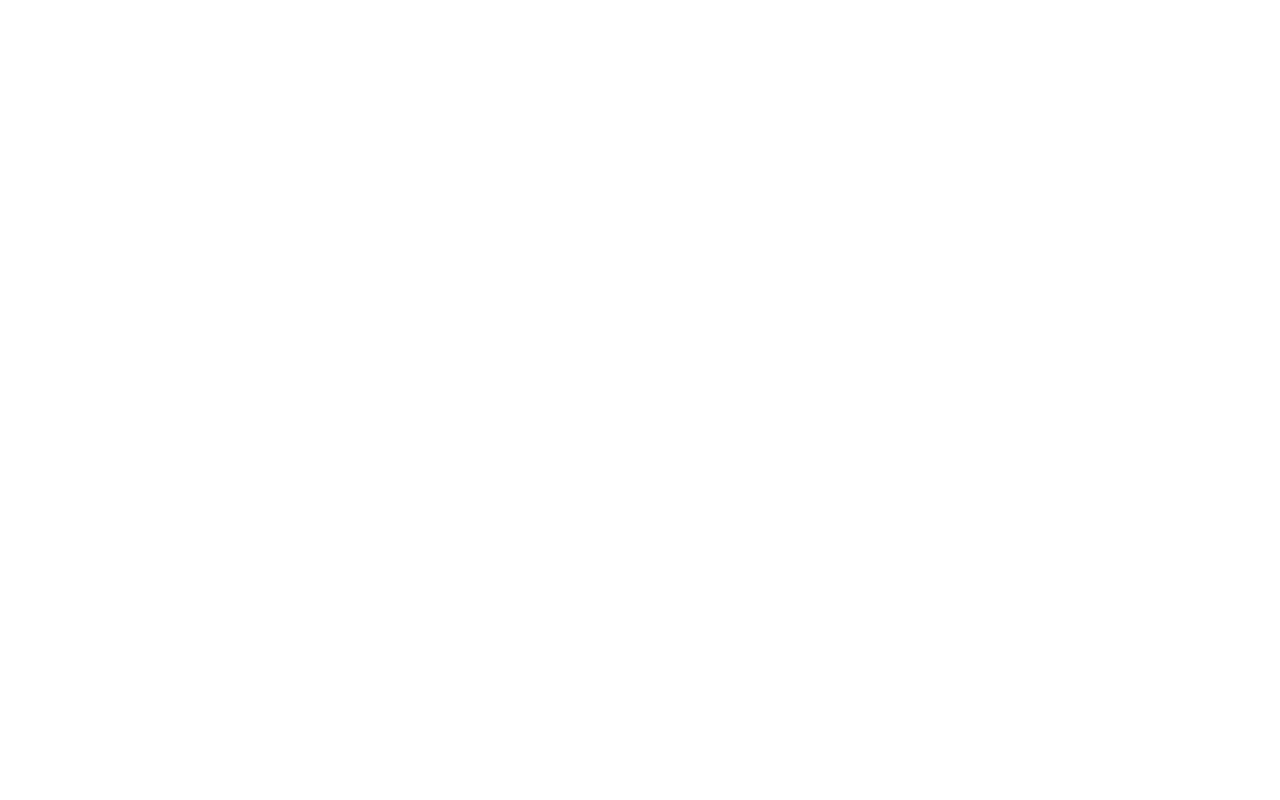
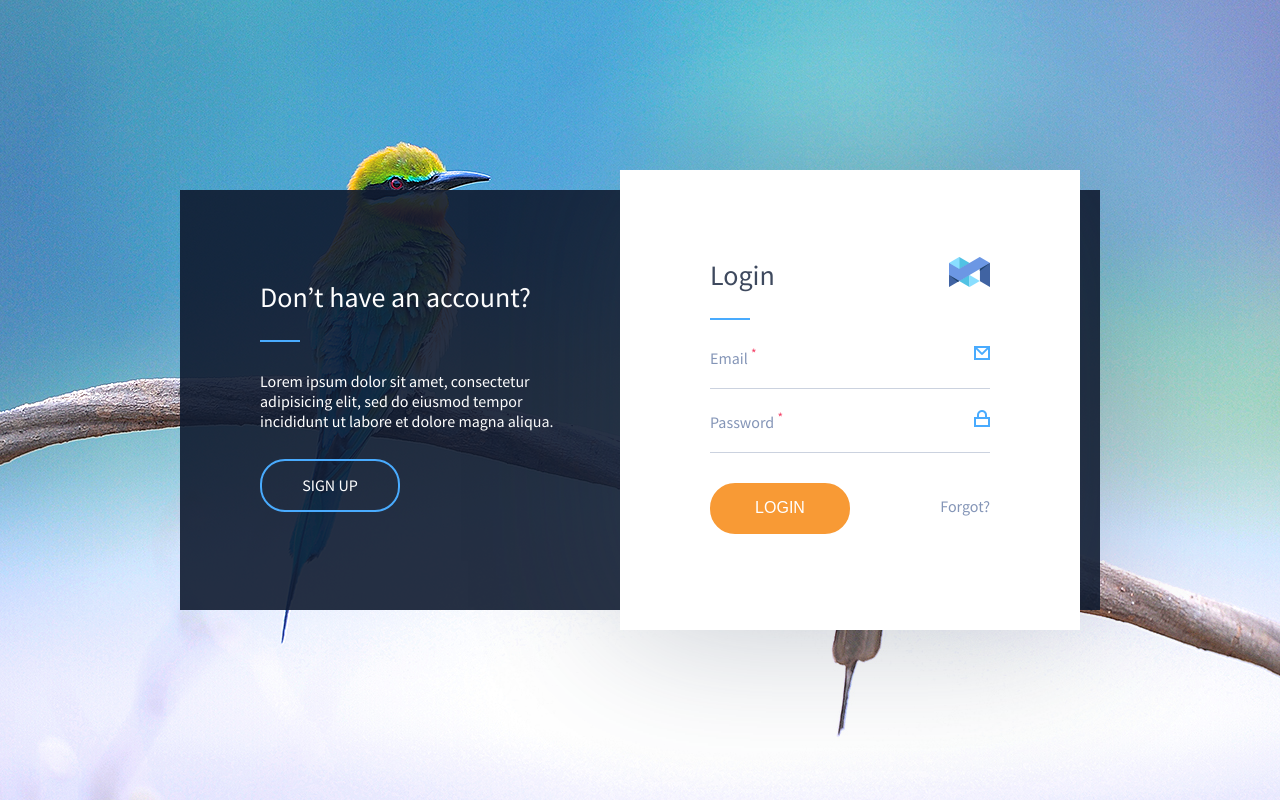
Before and after one commit to robertsneimanis/mg-frontend, a plain HTML site: page index.html in a window 1280 px wide. Drawn offline with nearby package versions, Linux system fonts and the light colour scheme.

Commit message:
added files

```diff
--- a/index.html
+++ b/index.html
@@ -1,11 +1,65 @@
 <!DOCTYPE html>
 <html lang="en">
+
 <head>
     <meta charset="UTF-8">
     <meta name="viewport" content="width=device-width, initial-scale=1.0">
-    <title>Document</title>
+    <title>Magebit</title>
+    <!-- <link rel="stylesheet" href="https://cdn.jsdelivr.net/npm/bootstrap@4.5.3/dist/css/bootstrap.min.css" integrity="sha384-TX8t27EcRE3e/ihU7zmQxVncDAy5uIKz4rEkgIXeMed4M0jlfIDPvg6uqKI2xXr2" crossorigin="anonymous"> -->
+    <link href="https://fonts.googleapis.com/css2?family=Source+Sans+Pro:wght@300;400;700&display=swap"
+        rel="stylesheet">
+    <link rel="stylesheet" href="style.css">
 </head>
+
 <body>
+    <!-- <div class="bg-animation"></div> -->
 
+    <div class="content-wrapper">
+        <div class="content-column">
+            <h3>Don’t have an account?</h3>
+            <p>Lorem ipsum dolor sit amet, consectetur adipisicing elit, sed do eiusmod tempor incididunt ut labore et
+                dolore magna aliqua.</p>
+            <a href="#" class="main-button login">Sign up</a>
+        </div>
+
+        <div class="content-column">
+            <h3>Have an account?</h3>
+            <p>Lorem ipsum dolor sit amet consectetur adipisicing elit.</p>
+            <a href="#" class="main-button login">Login</a>
+        </div>
+
+        <div class="form-container">
+            <div class="login-form">
+                <h3>Login</h3>
+                <img src="images/logo.png">
+                <form>
+                    <div class="form-group">
+                        <input type="email" name="email">
+                        <label for="email">
+                            Email <sup>*</sup>
+                            <img class='active' src="images/mail.png">
+                            <img class='not-active' src="images/mail-active.png">
+                        </label>
+                    </div>
+
+                    <div class="form-group">
+                        <input type="password" name="password">
+                        <label for="password">
+                            Password <sup>*</sup>
+                            <img class='active' src="images/lock.png">
+                            <img class='not-active' src="images/lock-active.png">
+                        </label>
+                    </div>
+
+                    <button type="submit" name="login" class="main-button form-button">Login</button>
+
+                    <a href="#" class="forgot-password">Forgot?</a>
+                </form>
+            </div>
+        </div>
+    </div>
+    <script src="https://code.jquery.com/jquery-3.5.1.min.js" crossorigin="anonymous"></script>
+    <script src="main.js"></script>
 </body>
+
 </html>
--- /dev/null
+++ b/main.js
@@ -0,0 +1,5 @@
+$(document).ready(function () {
+    $(".login").click(function () {
+        $(".form-container").toggleClass("show-register");
+    });
+});
--- /dev/null
+++ b/style.css
@@ -0,0 +1,263 @@
+*,
+::after,
+::before {
+    box-sizing: border-box;
+}
+
+body {
+    background-image: url("images/bg-image.jpg");
+    background-repeat: no-repeat;
+    height: 100vh;
+    min-height: 500px;
+    background-size: cover;
+    font-family: 'Source Sans Pro', sans-serif;
+    position: relative;
+    margin: 0;
+    padding: 0;
+    /* overflow: hidden; */
+    /* overflow-x: hidden; */
+}
+
+.main-button {
+    border: 2px solid #49abfe;
+    border-radius: 25px;
+    font-size: 16px;
+    color: #fff;
+    text-align: center;
+    padding-top: 14px;
+    padding-bottom: 15px;
+    min-width: 140px;
+    display: inline-block;
+    text-decoration: none;
+    text-transform: uppercase;
+    transition: all 0.1s;
+    margin-top: 12px;
+    margin-bottom: 10px;
+}
+
+.main-button:hover {
+    text-decoration: none;
+    background-color: #49abfe;
+}
+
+.main-button:focus {
+    outline: none;
+}
+
+.form-button {
+    margin-top: 6px;
+    background-color: #f89a35;
+    border-color: #f89a35;
+}
+
+.form-button:hover {
+    background-color: #f8bf35;
+    border-color: #f8bf35;
+}
+
+h3 {
+    font-weight: 400;
+    font-size: 28px;
+    position: relative;
+    margin-bottom: 56px;
+    margin-top: 0;
+}
+
+h3:after {
+    content: '';
+    position: absolute;
+    bottom: -27px;
+    left: 0;
+    width: 40px;
+    border-bottom: 2px solid #49abfe;
+}
+
+p {
+    /* max-width: 265px; */
+}
+
+.content-wrapper {
+    background-color: rgba(15, 26, 47, 0.9);
+    height: 420px;
+    width: 920px;
+    font-size: 16px;
+    color: #fff;
+    display: flex;
+    flex-wrap: wrap;
+    margin: 0;
+    position: relative;
+    top: 50%;
+    left: 50%;
+    -ms-transform: translate(-50%, -50%);
+    transform: translate(-50%, -50%);
+}
+
+.content-column {
+    margin-top: auto;
+    margin-bottom: auto;
+    padding-left: 80px;
+    padding-right: 80px;
+    -ms-flex: 0 0 50%;
+    flex: 0 0 50%;
+    max-width: 50%;
+    position: relative;
+    width: 100%;
+}
+
+.form-container {
+    -webkit-box-shadow: 0px 0px 140px 0px rgba(50, 66, 91, 0.3);
+    -moz-box-shadow: 0px 0px 140px 0px rgba(50, 66, 91, 0.3);
+    box-shadow: 0px 0px 140px 0px rgba(50, 66, 91, 0.3);
+    background-color: #fff;
+    position: absolute;
+    top: -20px;
+    right: 20px;
+    width: 460px;
+    height: 460px;
+    color: #3e495e;
+    padding-left: 90px;
+    padding-right: 90px;
+    transition: all 0.5s linear;
+    display: flex;
+    justify-content: center;
+}
+
+.login-form {
+    margin-top: auto;
+    margin-bottom: auto;
+    width: 280px;
+}
+
+.form-container h3 {
+    display: inline-block;
+}
+
+.form-container img {
+    float: right;
+}
+
+.show-register {
+    right: 440px;
+}
+
+.form-group {
+    position: relative;
+    padding-top: 22px;
+}
+
+input,
+label {
+    display: block;
+}
+
+label {
+    color: #8495b7;
+    position: absolute;
+    top: -3px;
+    left: 0;
+    font-size: 16px;
+    line-height: 16px;
+    width: 100%;
+}
+
+label sup {
+    color: #f44368;
+}
+
+input {
+    margin-bottom: 10px;
+    border-left: none;
+    border-right: none;
+    border-top: none;
+    border-bottom: 1px solid#cbd2df;
+    width: 100%;
+    margin-bottom: 24px;
+}
+
+input:last-child {
+    margin-bottom: 19px;
+}
+
+input:focus {
+    outline: none;
+}
+
+input:focus + label {
+    text-transform: uppercase;
+    font-weight: 600;
+    font-size: 11px;
+}
+
+.form-group img {
+    float: right;
+}
+
+.form-group .active {
+    display: none;
+}
+
+input:focus+label .active {
+    display: inline;
+}
+
+input:focus+label .not-active {
+    display: none;
+}
+
+.forgot-password {
+    float: right;
+    margin-top: 19px;
+    color: #8495b7;
+    font-size: 16px;
+    text-decoration: none;
+}
+
+.forgot-password:hover {
+    color: #8495b7;
+    text-decoration: none;
+    opacity: 0.8;
+}
+
+
+
+
+
+
+
+
+
+
+
+/* ========================================================== */
+
+/*
+.bg-animation {
+    background-image: url("images/bg-image.jpg");
+    background-repeat: no-repeat;
+    background-attachment: fixed;
+    background-size: cover;
+    background-position: center center;
+    background-position-x: 50%;
+    background-position-y: 0%;
+    -webkit-animation: zoomin 30s infinite;
+    position: absolute;
+    top: 0;
+    bottom: 0;
+    left: 0;
+    right: 0;
+}
+
+@-webkit-keyframes zoomin {
+    0% {
+        -webkit-transform: scale(1);
+    }
+
+    50% {
+        -webkit-transform: scale(1.2);
+    }
+
+    100% {
+        -webkit-transform: scale(1);
+    }
+
+} */
```
Also changed, not shown: images/bg-image.jpg (added), images/lock-active.png (added), images/lock.png (added), images/logo.png (added), images/mail-active.png (added), images/mail.png (added), images/user-active.png (added), images/user.png (added), 1 other file.
